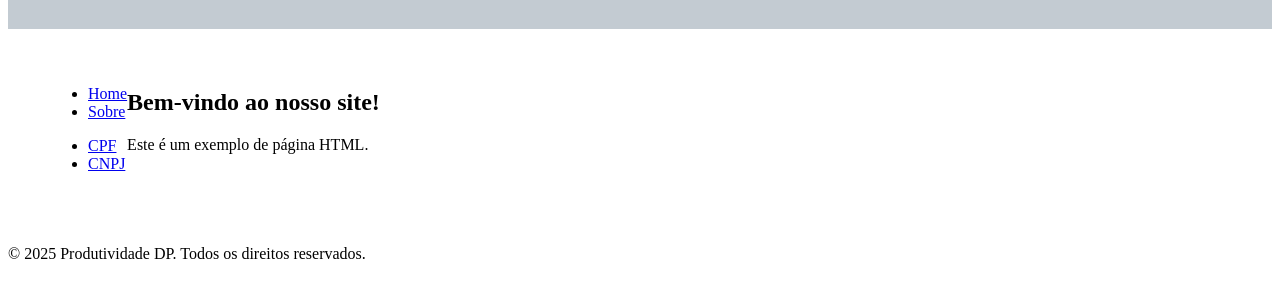
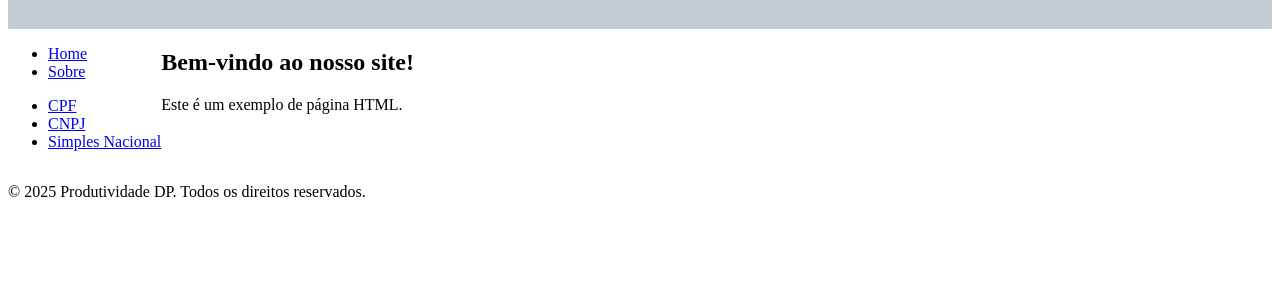
Before and after one commit to AlcidesDiogenes/Produtividade-DP, a website: page index.html in a window 1280 px wide. Shown: the part 79-376 px from the top of the page. Drawn offline with Linux system fonts and the light colour scheme.

Commit message:
inclusão

```diff
--- a/index.html
+++ b/index.html
@@ -24,6 +24,7 @@
       <ul>
         <li><a href="https://servicos.receita.fazenda.gov.br/servicos/cpf/consultasituacao/consultapublica.asp">CPF</a> </li>
         <li><a href="https://solucoes.receita.fazenda.gov.br/servicos/cnpjreva/cnpjreva_solicitacao.asp">CNPJ</a> </li>
+        <li><a href="https://www8.receita.fazenda.gov.br/simplesnacional/aplicacoes.aspx?id=21">Simples Nacional</a> </li>
       </ul>
     </nav>
 
--- a/style.css
+++ b/style.css
@@ -9,6 +9,5 @@ header {
 
 .container {
   display: flex;
-  padding: 40px;
 
 }
```
